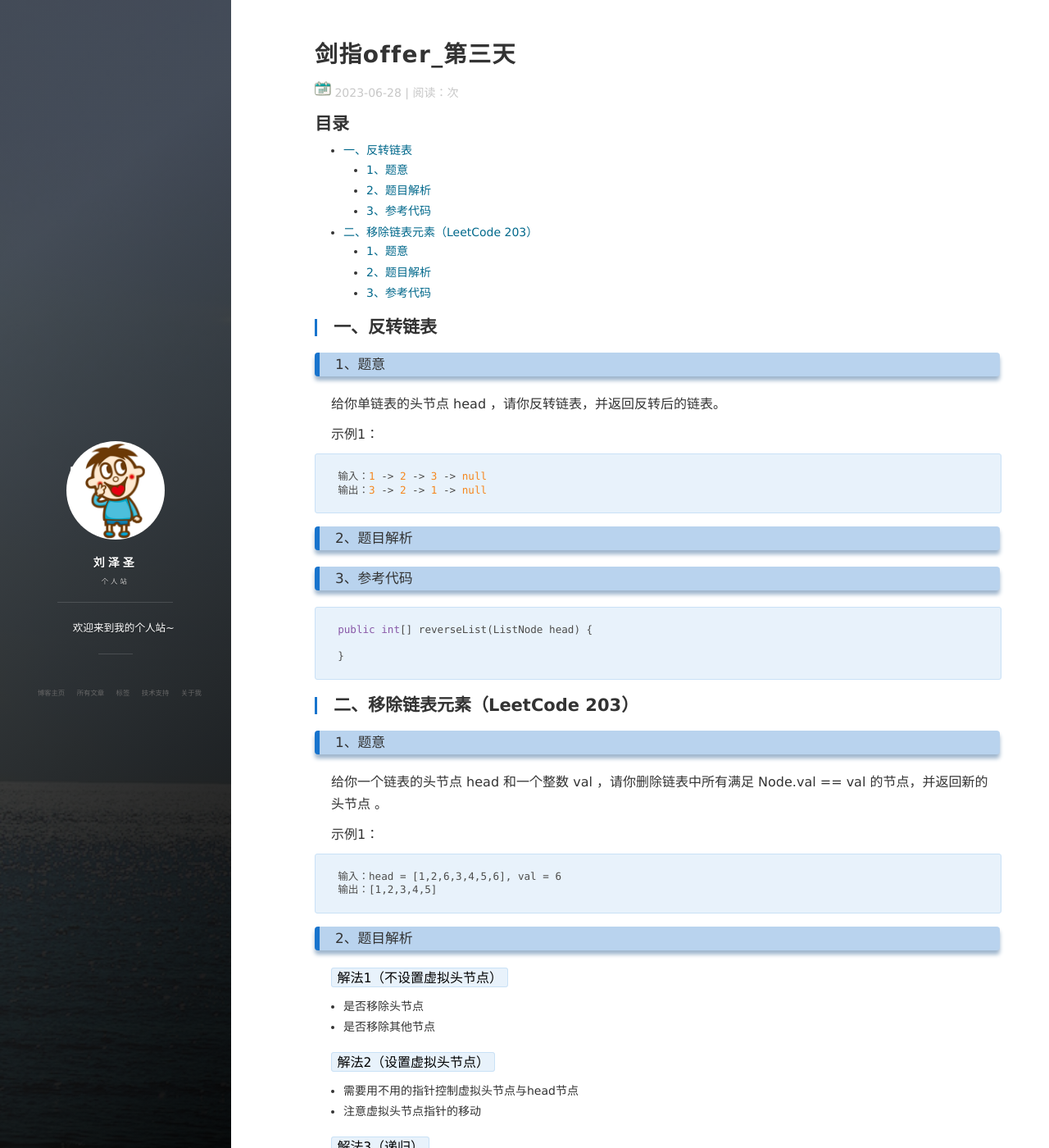
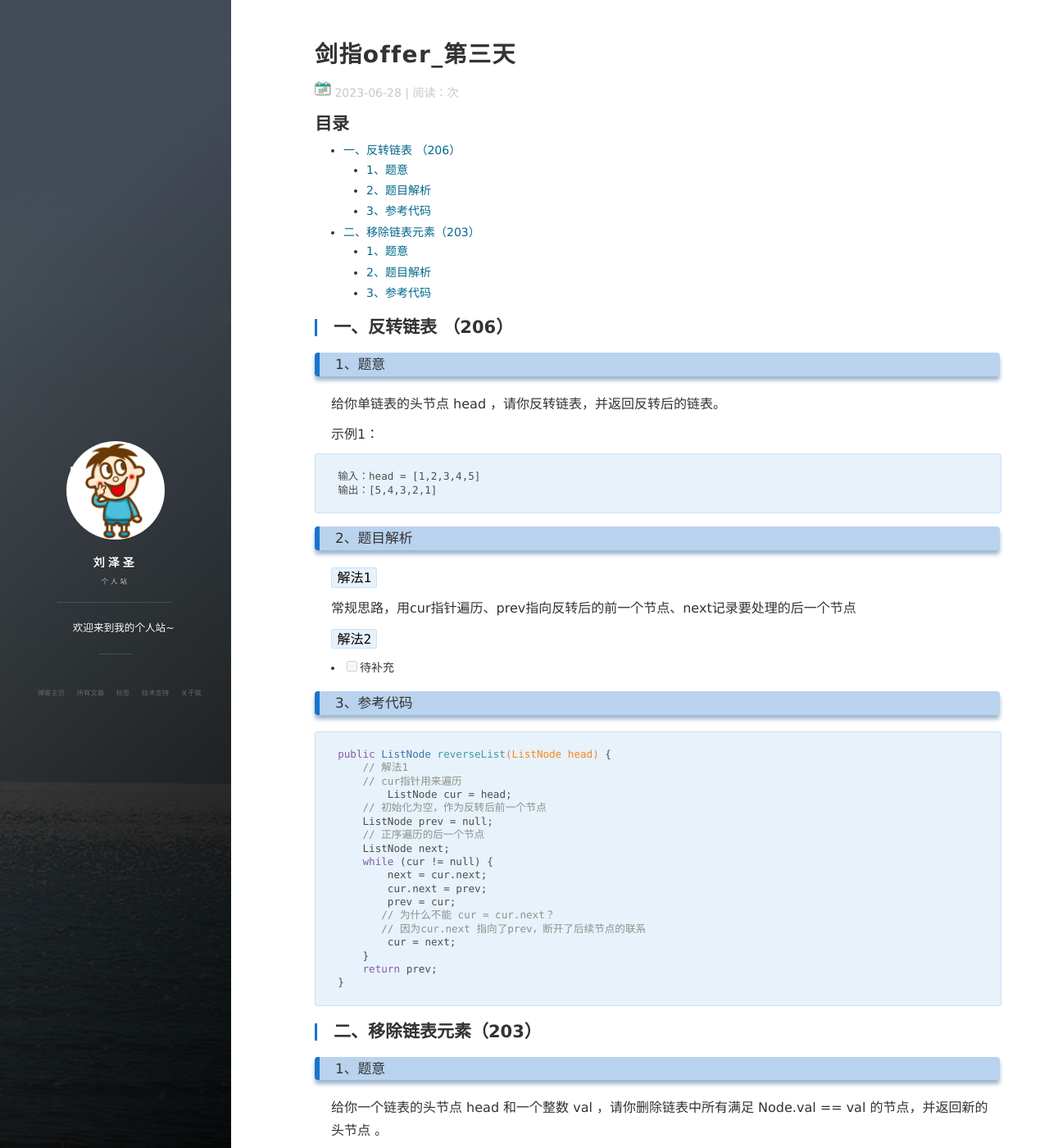
Before and after one commit to lzsusc2019/lzsusc2019.github.io, a Jekyll site: the page built from _posts/2023-06-28-剑指offer_第三天.md, in a window 1280 px wide and 1400 px high. Shown: the whole window at 82% size. Built offline with Jekyll 4.4.1, drawn with Linux system fonts in a browser that asks for light colours; nearby versions of some CDN libraries; comment, search, counter and statistics services are not loaded.

Commit message:
更新反转链表题解1

````diff
--- a/_posts/2023-06-28-剑指offer_第三天.md
+++ b/_posts/2023-06-28-剑指offer_第三天.md
@@ -7,7 +7,7 @@ description: "链表"
 tag: 算法
 ---
 
-## 一、反转链表
+## 一、反转链表 （206）
 
 ### 1、题意
 
@@ -16,25 +16,46 @@ tag: 算法
 示例1：
 
 ```
-输入：1 -> 2 -> 3 -> null
-输出：3 -> 2 -> 1 -> null
+输入：head = [1,2,3,4,5]
+输出：[5,4,3,2,1]
 ```
 
 ### 2、题目解析
 
+``解法1``
 
+常规思路，用cur指针遍历、prev指向反转后的前一个节点、next记录要处理的后一个节点
+
+``解法2``
+
+- [ ] 待补充
 
 ### 3、参考代码
 
 ```java
-public int[] reverseList(ListNode head) {
-
+public ListNode reverseList(ListNode head) {
+    // 解法1
+    // cur指针用来遍历
+	ListNode cur = head;
+    // 初始化为空，作为反转后前一个节点
+    ListNode prev = null;
+    // 正序遍历的后一个节点
+    ListNode next;
+    while (cur != null) {
+        next = cur.next;
+        cur.next = prev;
+        prev = cur;
+       // 为什么不能 cur = cur.next？
+       // 因为cur.next 指向了prev，断开了后续节点的联系
+        cur = next;
+    }
+    return prev;
 }
 ```
 
 
 
-## 二、移除链表元素（LeetCode 203）
+## 二、移除链表元素（203）
 
 ### 1、题意
 
@@ -61,7 +82,7 @@ public int[] reverseList(ListNode head) {
 
 ``解法3（递归）``
 
-
+- [ ] 待补充
 
 ### 3、参考代码
 
````
